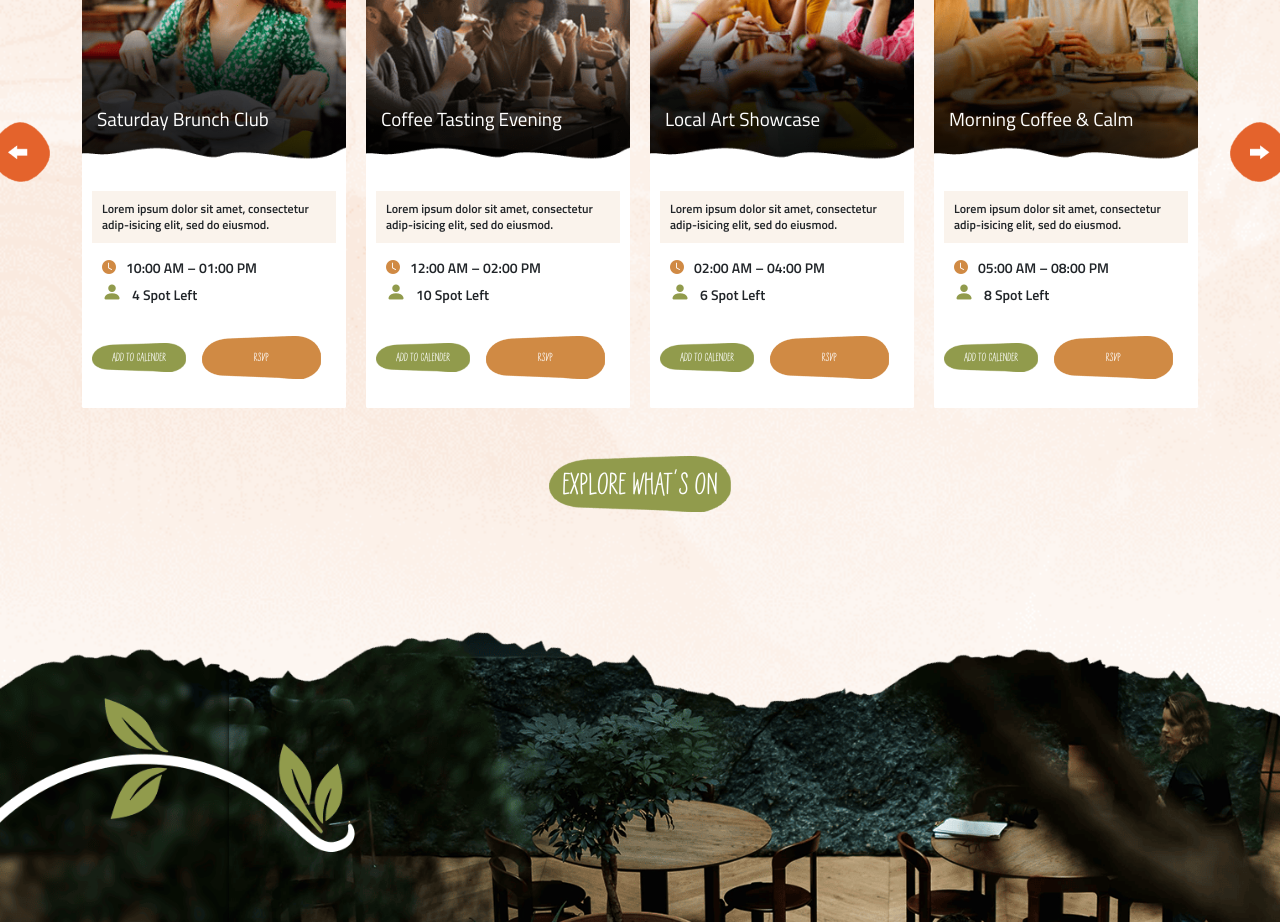
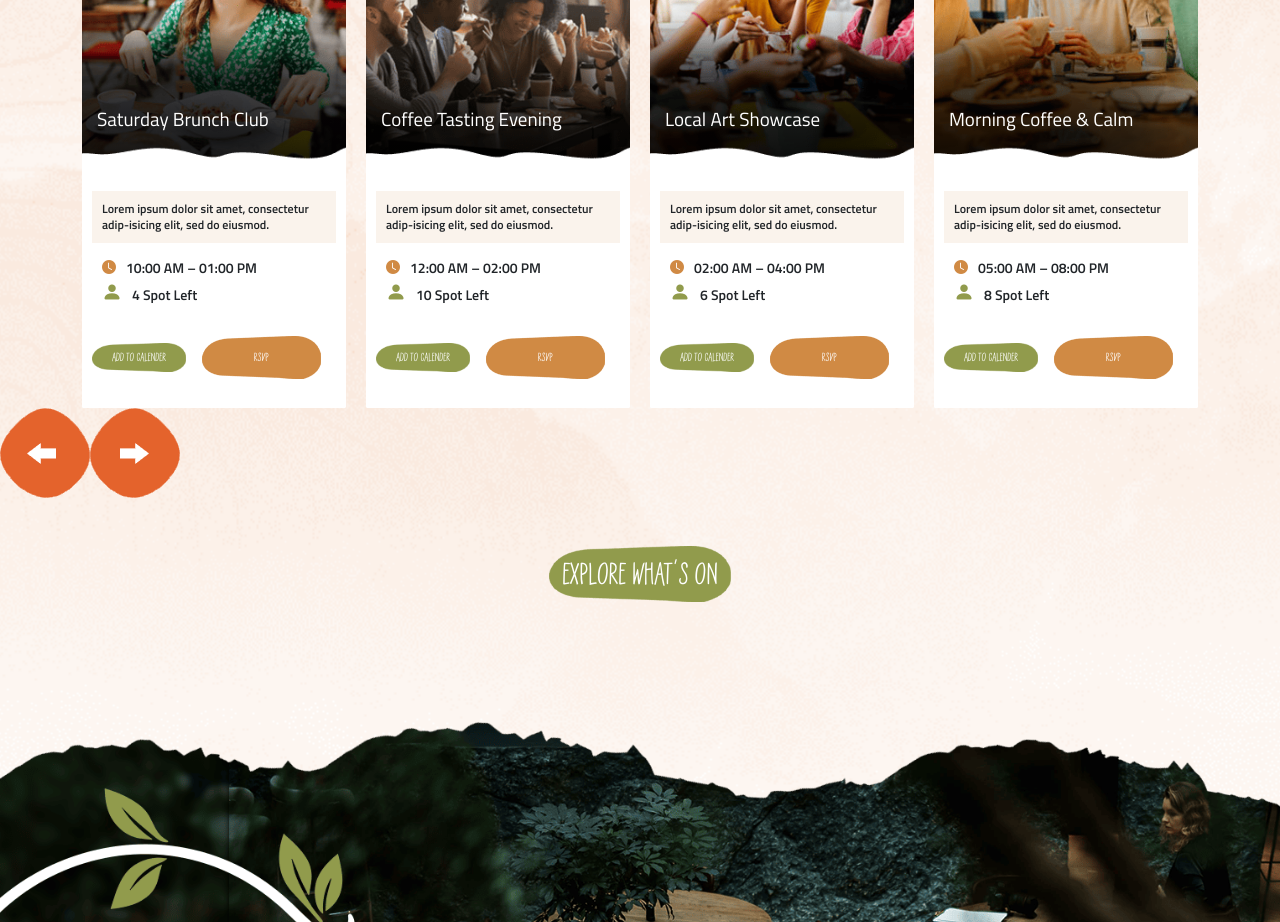
Before and after one commit to hamza-ali313/Coffee-App-Vue.js, a Vue app: page / in a window 1280 px wide. Shown: the part 2120-3042 px from the top of the page. Built offline with nearby package versions, Linux system fonts and the light colour scheme.

Commit message:
corrected the arrows display logic for arrows

```diff
--- a/src/components/layouts/sliderscardsection/WhatsonSlider.vue
+++ b/src/components/layouts/sliderscardsection/WhatsonSlider.vue
@@ -6,7 +6,7 @@
   </div>
   <div class="slider event-slider container position-relative">
     <!-- Left Arrow -->
-    <div class="nav-btn left" @click="slidePrev"><img :src="prev" /></div>
+    <div class="nav-btn left d-md-none" @click="slidePrev"><img :src="prev" /></div>
 
     <!-- Swiper -->
     <Swiper :slides-per-view="4" :space-between="20" :loop="true" :breakpoints="breakpoints" @swiper="setSwiper">
@@ -17,8 +17,14 @@
     </Swiper>
 
     <!-- Right Arrow -->
-    <div class="nav-btn right" @click="slideNext"><img :src="nxt" /></div>
+    <div class="nav-btn right d-md-none" @click="slideNext"><img :src="nxt" /></div>
   </div>
+
+    <!-- Tabs arrows -->
+    <div class="d-none d-md-block d-flex justify-content-center gap-3">
+      <div class="nav-btn left" @click="slidePrev"><img :src="prev" /></div>
+      <div class="nav-btn right" @click="slideNext"><img :src="nxt" /></div>
+    </div>
   <div class="text-center my-5">
     <GButton btntxt="explore what's on" />
   </div>
```
